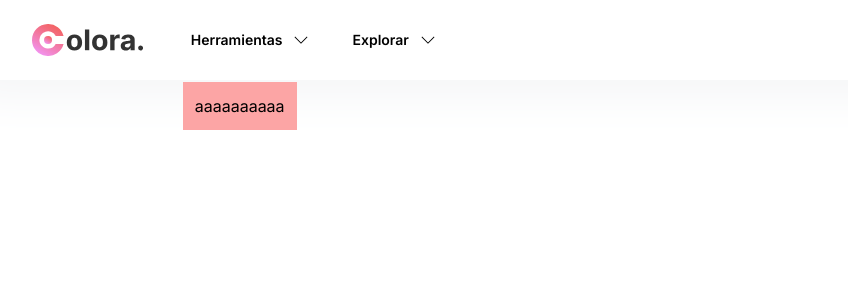
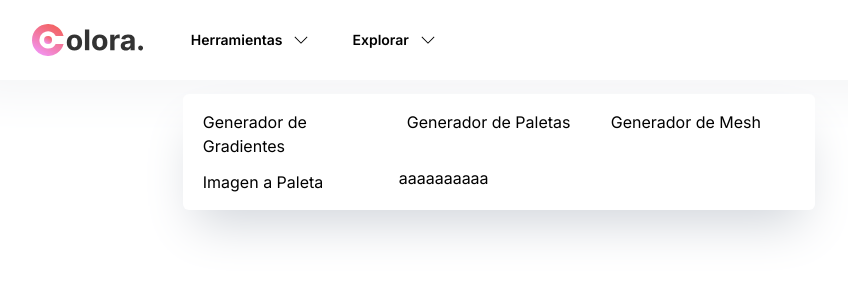
Before and after one commit to ZeroK06/tint-tool, a Next.js app: page / in a window 1280 px wide. Both pictures are taken after a click on the label "Herramientas". Shown: the top 300 px of the page, without its empty margins (48-896 px from the left). Built offline with nearby package versions, Linux system fonts and the light colour scheme.

Commit message:
Implementacion de dropdown en la pagina de inicio

```diff
--- a/components/ItemNavBar.jsx
+++ b/components/ItemNavBar.jsx
@@ -1,41 +1,49 @@
 'use client'
+import { AnimatePresence, motion } from 'framer-motion'
 import React, { useEffect, useRef, useState } from 'react'
 import { TfiAngleDown } from 'react-icons/tfi'
 
 
 const ItemNavBar = ({ items, name, uri }) => {
+    const drop = useRef(null)
     const [isActive, setIsActive] = useState(false)
     const itemMenu = useRef(null)
     useEffect(() => {
-        const handlerMouseDown = () => {
-            setIsActive(false)
+        const handlerMouseDown = (e) => {
+            if (!drop.current.contains(e.target)) {
+                setIsActive(false)
+            }
 
         }
         document.addEventListener('mousedown', handlerMouseDown)
 
-        console.log(isActive);
         return () => {
             document.removeEventListener('mousedown', handlerMouseDown)
 
         }
     }, [])
     return (
-        <div className="relative" >
+        <div ref={drop} className={`relative ${isActive ? 'activeDrop' : 'disActiveDrop'}`} >
             <label ref={itemMenu}
                 className="group cursor-pointer py-4 px-2 relative text-sm font-semibold flex justify-center transition-colors items-center gap-3  hover:text-orange-500"
-                onClick={() => setIsActive(true)}
+                onClick={() => setIsActive(!isActive)}
             >
                 {name}
                 <TfiAngleDown />
             </label>
             {
                 isActive && (
-                    <div className="absolute left-0 -bottom-16 p-3 bg-red-300">
-                        {/* {items.map(element => (
-                        <label>{element.name}</label>
-                    ))} */}
-                        aaaaaaaaaa
-                    </div>
+                    <AnimatePresence mode='wait'>
+                        <motion.div style={{ minWidth: '200px', gridTemplateColumns: 'repeat(3,200px)' }} initial={{ y: 100, opacity: 0 }}
+                            animate={{ y: 0, opacity: 1, transition: { type: 'keyframes', duration: 0.3 } }}
+                            exit={{ y: 100, opacity: 0 }}
+                            className="absolute left-0 top-20 p-3 bg-white gap-1  shadow-2xl shadow-gray-300 rounded-md grid">
+                            {items.map((element, index) => (
+                                <label style={{ width: '200px' }} className='px-2 py-1 ' key={index}>{element.name}</label>
+                            ))}
+                            aaaaaaaaaa
+                        </motion.div>
+                    </AnimatePresence>
                 )
             }
         </div >
--- a/components/NavBarDashboard.jsx
+++ b/components/NavBarDashboard.jsx
@@ -7,7 +7,19 @@ export const menu = [{
     name: 'Herramientas',
     items: [{
         icon: '',
-        name: 'as',
+        name: 'Generador de Gradientes',
+        uri: '',
+    }, {
+        icon: '',
+        name: 'Generador de Paletas',
+        uri: '',
+    }, {
+        icon: '',
+        name: 'Generador de Mesh',
+        uri: '',
+    }, {
+        icon: '',
+        name: 'Imagen a Paleta',
         uri: '',
     }]
 }, {
```
